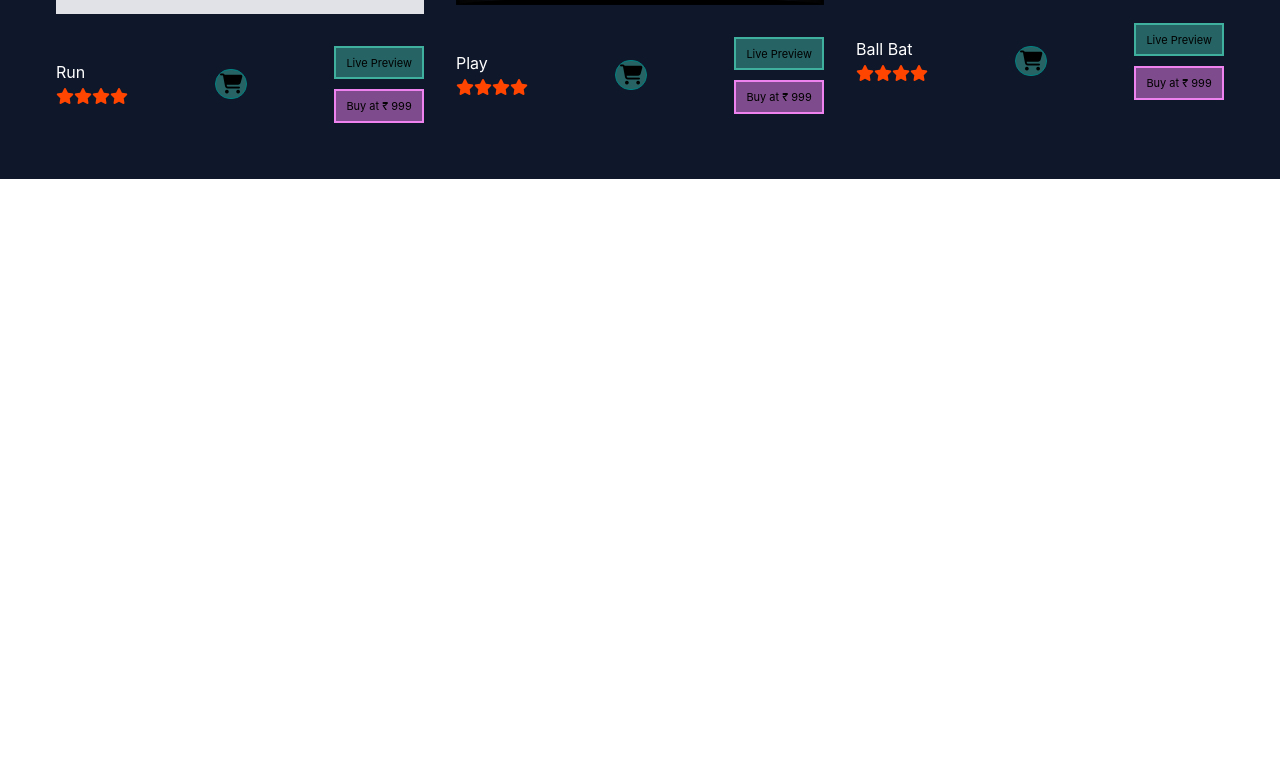
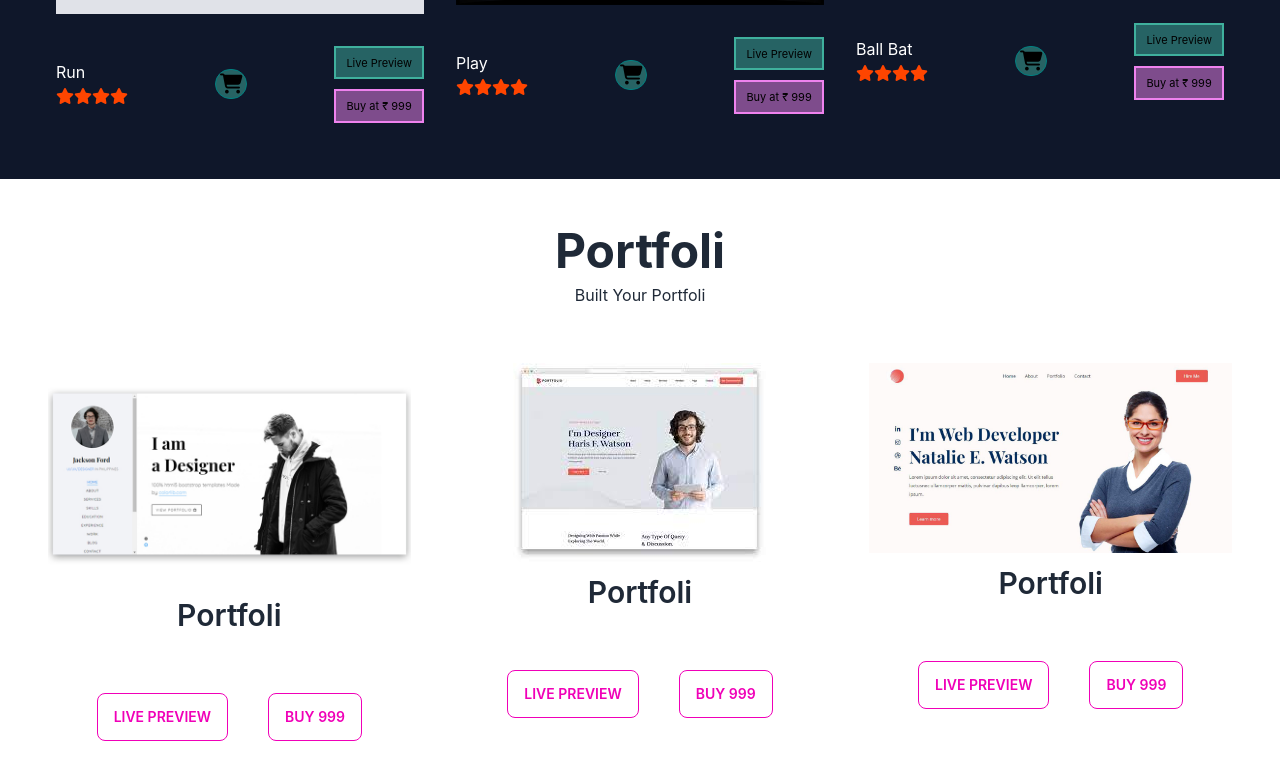
Before and after one commit to moutosi-raka/MYKnol, a React (Create React App) app: page / in a window 1280 px wide. Shown: the part 2420-3199 px from the top of the page. Before the commit the page ends 2599 px from the top, so only its background shows below. Built offline with nearby package versions, Linux system fonts and the light colour scheme.

Commit message:
added portfoli

```diff
--- a/src/pages/Home/Home.js
+++ b/src/pages/Home/Home.js
@@ -4,6 +4,7 @@ import '../Banner/Banner.css'
 import Category from '../Category/Category';
 import Education from '../Education/Education';
 import Sports from '../Sports/Sports';
+import Portfoli from '../Portfoli/Portfoli';
 
 const Home = () => {
     return (
@@ -20,6 +21,7 @@ const Home = () => {
         <Education></Education>
         </div>
         <Sports></Sports>
+        <Portfoli></Portfoli>
        </div>
     );
 };
--- a/src/pages/Portfoli/Portfoli.js
+++ b/src/pages/Portfoli/Portfoli.js
@@ -1,10 +1,103 @@
 import React from 'react';
+import { Link } from 'react-router-dom';
+import portfoli1 from '../../assests/portfoli/portfoli1.jpg'
+import portfoli2 from '../../assests/portfoli/portfoli2.jpeg'
+import portfoli3 from '../../assests/portfoli/portfoli3.jpg'
 
 const Portfoli = () => {
+    const portfoliInfo = [
+
+        {
+            id: 1,
+            name: 'Portfoli',
+            img: portfoli1
+        },
+        {
+            id: 2,
+            name: 'Portfoli',
+            img: portfoli2
+        },
+        {
+            id: 3,
+            name: 'Portfoli',
+            img: portfoli3
+        },
+
+]
     return (
-        <div>
-
-        </div>
+        <section className="m-4 md:m-8 dark:bg-gray-800 dark:text-gray-100">
+	<div className="container mx-auto p-4 my-6 space-y-2 text-center">
+		<h2 className="text-5xl font-bold">Portfoli</h2>
+		<p className="dark:text-gray-400">Built Your Portfoli</p>
+	</div>
+	<div className="container mx-auto grid justify-center gap-4 sm:grid-cols-2 lg:grid-cols-3">
+		{
+            portfoliInfo.map(port => <div className="flex flex-col items-center p-4">
+            <img className='' src={port.img} alt='' />
+			<h3 className="my-3 text-3xl font-semibold">{port.name}</h3>
+			<div className="flex justify-between mt-12">
+            <button className="btn btn-outline btn-secondary mr-10">Live Preview</button>
+            <button className="btn btn-outline btn-secondary">Buy 999</button>
+			</div>
+		</div>)
+        }
+		{/* <div className="flex flex-col items-center p-4">
+			<svg xmlns="http://www.w3.org/2000/svg" viewBox="0 0 20 20" fill="currentColor" className="w-8 h-8 dark:text-violet-400">
+				<path fillRule="evenodd" d="M11.3 1.046A1 1 0 0112 2v5h4a1 1 0 01.82 1.573l-7 10A1 1 0 018 18v-5H4a1 1 0 01-.82-1.573l7-10a1 1 0 011.12-.38z" clipRule="evenodd"></path>
+			</svg>
+			<h3 className="my-3 text-3xl font-semibold">Product</h3>
+			<div className="space-y-1 leading-tight">
+				<p>Similique quas ea veniam</p>
+				<p>Tempore quasi porro</p>
+				<p>Blanditiis aut mollitia ex</p>
+			</div>
+		</div>
+		<div className="flex flex-col items-center p-4">
+			<svg xmlns="http://www.w3.org/2000/svg" viewBox="0 0 20 20" fill="currentColor" className="w-8 h-8 dark:text-violet-400">
+				<path fillRule="evenodd" d="M11.3 1.046A1 1 0 0112 2v5h4a1 1 0 01.82 1.573l-7 10A1 1 0 018 18v-5H4a1 1 0 01-.82-1.573l7-10a1 1 0 011.12-.38z" clipRule="evenodd"></path>
+			</svg>
+			<h3 className="my-3 text-3xl font-semibold">Product</h3>
+			<div className="space-y-1 leading-tight">
+				<p>Similique quas ea veniam</p>
+				<p>Tempore quasi porro</p>
+				<p>Blanditiis aut mollitia ex</p>
+			</div>
+		</div>
+		<div className="flex flex-col items-center p-4">
+			<svg xmlns="http://www.w3.org/2000/svg" viewBox="0 0 20 20" fill="currentColor" className="w-8 h-8 dark:text-violet-400">
+				<path fillRule="evenodd" d="M11.3 1.046A1 1 0 0112 2v5h4a1 1 0 01.82 1.573l-7 10A1 1 0 018 18v-5H4a1 1 0 01-.82-1.573l7-10a1 1 0 011.12-.38z" clipRule="evenodd"></path>
+			</svg>
+			<h3 className="my-3 text-3xl font-semibold">Product</h3>
+			<div className="space-y-1 leading-tight">
+				<p>Similique quas ea veniam</p>
+				<p>Tempore quasi porro</p>
+				<p>Blanditiis aut mollitia ex</p>
+			</div>
+		</div>
+		<div className="flex flex-col items-center p-4">
+			<svg xmlns="http://www.w3.org/2000/svg" viewBox="0 0 20 20" fill="currentColor" className="w-8 h-8 dark:text-violet-400">
+				<path fillRule="evenodd" d="M11.3 1.046A1 1 0 0112 2v5h4a1 1 0 01.82 1.573l-7 10A1 1 0 018 18v-5H4a1 1 0 01-.82-1.573l7-10a1 1 0 011.12-.38z" clipRule="evenodd"></path>
+			</svg>
+			<h3 className="my-3 text-3xl font-semibold">Product</h3>
+			<div className="space-y-1 leading-tight">
+				<p>Similique quas ea veniam</p>
+				<p>Tempore quasi porro</p>
+				<p>Blanditiis aut mollitia ex</p>
+			</div>
+		</div>
+		<div className="flex flex-col items-center p-4">
+			<svg xmlns="http://www.w3.org/2000/svg" viewBox="0 0 20 20" fill="currentColor" className="w-8 h-8 dark:text-violet-400">
+				<path fillRule="evenodd" d="M11.3 1.046A1 1 0 0112 2v5h4a1 1 0 01.82 1.573l-7 10A1 1 0 018 18v-5H4a1 1 0 01-.82-1.573l7-10a1 1 0 011.12-.38z" clipRule="evenodd"></path>
+			</svg>
+			<h3 className="my-3 text-3xl font-semibold">Product</h3>
+			<div className="space-y-1 leading-tight">
+				<p>Similique quas ea veniam</p>
+				<p>Tempore quasi porro</p>
+				<p>Blanditiis aut mollitia ex</p>
+			</div>
+		</div> */}
+	</div>
+</section>
     );
 };
 
```
Also changed, not shown: src/pages/Education/Education.js (+1 -10 lines).
